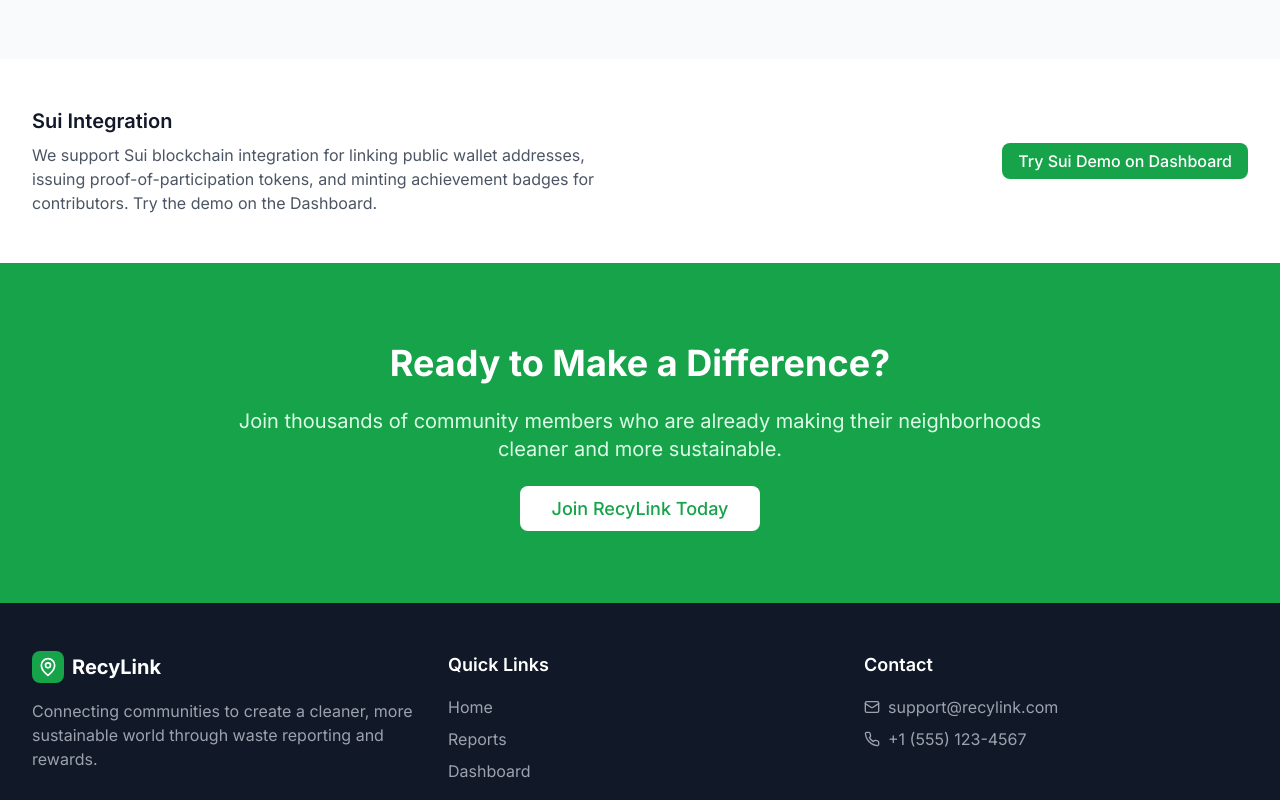
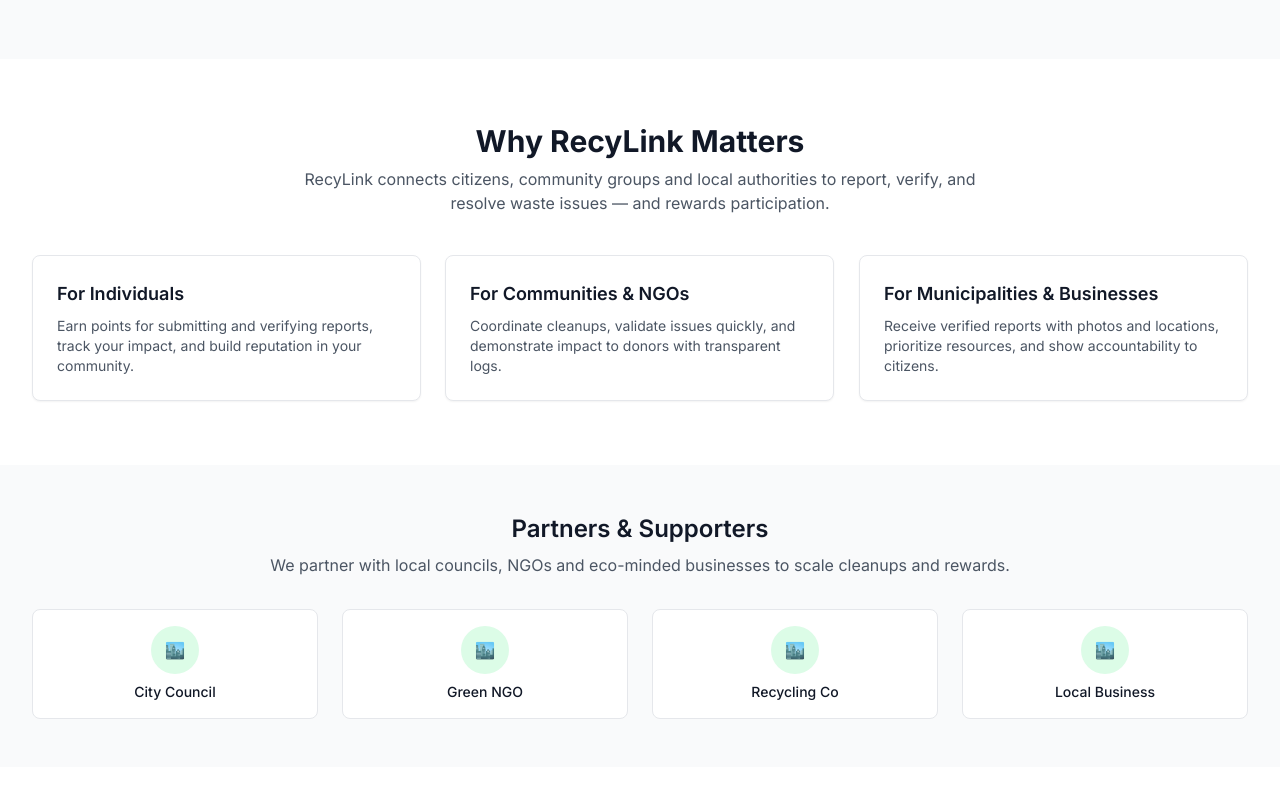
Before and after one commit to lewiii254/RecyLink, a React (Vite) app in the folder client/: page / in a window 1280 px wide. Shown: the part 1360-2160 px from the top of the page. Built offline with nearby package versions, Linux system fonts and the light colour scheme; no server answers.

Commit message:
Add benefits and partners sections to Home page for enhanced user engagement

```diff
--- a/client/src/pages/Home.jsx
+++ b/client/src/pages/Home.jsx
@@ -157,6 +157,86 @@ const Home = () => {
         </div>
       </section>
 
+      {/* Benefits Section */}
+      <section className="py-16 bg-white">
+        <div className="max-w-7xl mx-auto px-4 sm:px-6 lg:px-8">
+          <div className="text-center mb-10">
+            <h2 className="text-3xl font-bold text-gray-900">
+              Why RecyLink Matters
+            </h2>
+            <p className="text-gray-600 max-w-2xl mx-auto mt-2">
+              RecyLink connects citizens, community groups and local authorities
+              to report, verify, and resolve waste issues — and rewards
+              participation.
+            </p>
+          </div>
+
+          <div className="grid grid-cols-1 md:grid-cols-3 gap-6">
+            <div className="card reveal">
+              <h3 className="font-semibold text-lg mb-2">For Individuals</h3>
+              <p className="text-sm text-gray-600">
+                Earn points for submitting and verifying reports, track your
+                impact, and build reputation in your community.
+              </p>
+            </div>
+            <div className="card reveal">
+              <h3 className="font-semibold text-lg mb-2">
+                For Communities & NGOs
+              </h3>
+              <p className="text-sm text-gray-600">
+                Coordinate cleanups, validate issues quickly, and demonstrate
+                impact to donors with transparent logs.
+              </p>
+            </div>
+            <div className="card reveal">
+              <h3 className="font-semibold text-lg mb-2">
+                For Municipalities & Businesses
+              </h3>
+              <p className="text-sm text-gray-600">
+                Receive verified reports with photos and locations, prioritize
+                resources, and show accountability to citizens.
+              </p>
+            </div>
+          </div>
+        </div>
+      </section>
+
+      {/* Partners Section */}
+      <section className="py-12 bg-gray-50">
+        <div className="max-w-7xl mx-auto px-4 sm:px-6 lg:px-8">
+          <div className="text-center mb-8">
+            <h3 className="text-2xl font-semibold text-gray-900">
+              Partners & Supporters
+            </h3>
+            <p className="text-gray-600 mt-2">
+              We partner with local councils, NGOs and eco-minded businesses to
+              scale cleanups and rewards.
+            </p>
+          </div>
+
+          <div className="grid grid-cols-2 md:grid-cols-4 gap-6 items-center">
+            {[
+              "City Council",
+              "Green NGO",
+              "Recycling Co",
+              "Local Business",
+            ].map((p) => (
+              <div
+                key={p}
+                className="bg-white border border-gray-200 rounded-lg p-4 flex items-center justify-center"
+              >
+                <div className="text-center">
+                  <div className="w-12 h-12 bg-primary-100 rounded-full mx-auto mb-2 flex items-center justify-center">
+                    🏙️
+                  </div>
+                  <div className="text-sm font-medium text-gray-900">{p}</div>
+                </div>
+              </div>
+            ))}
+          </div>
+        </div>
+      </section>
+
       {/* Short Sui integration mention with CTA */}
       <section className="py-12 bg-white">
         <div className="max-w-7xl mx-auto px-4 sm:px-6 lg:px-8">
```
Also changed, not shown: 1 other file (tests, documents, lock files or other folders).
